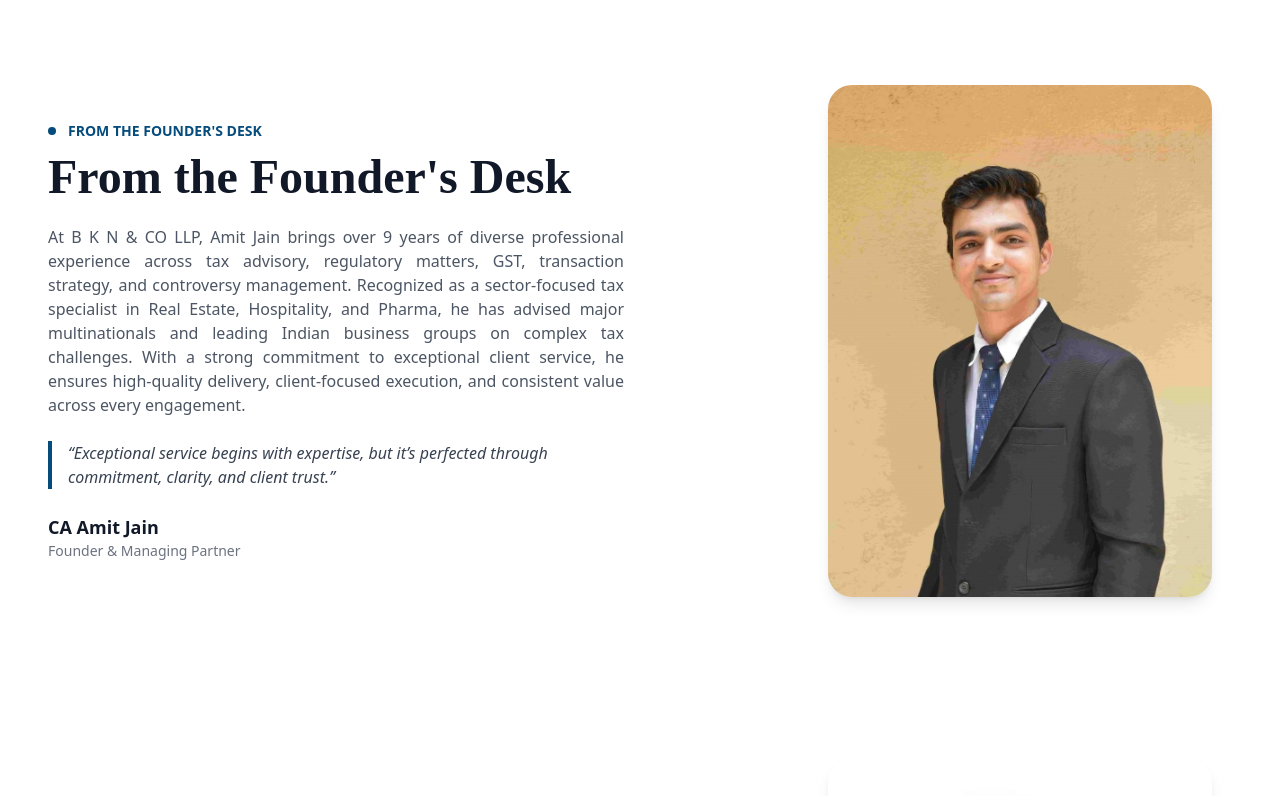
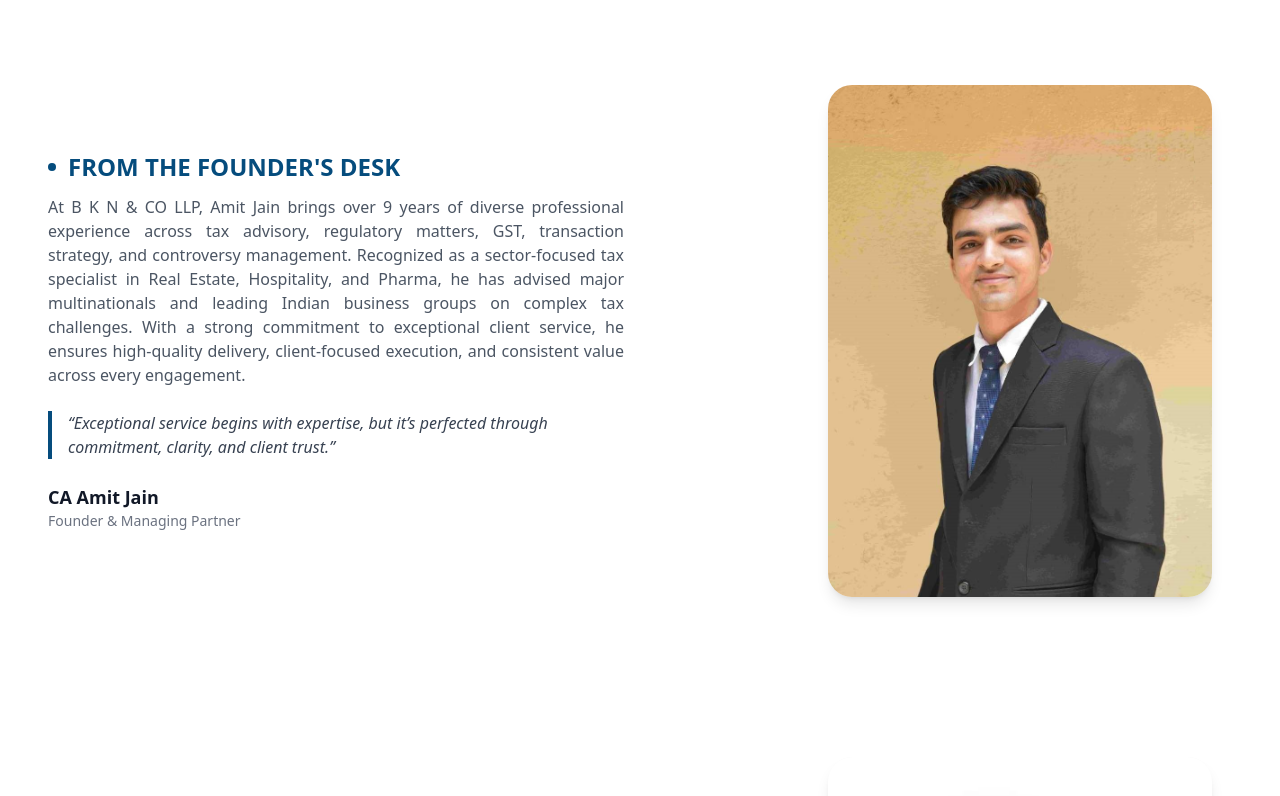
Before and after one commit to deepanshu452/BKNCO, a React (Vite) app: page / in a window 1280 px wide. Shown: the part 1220-2016 px from the top of the page. Built offline with nearby package versions, Linux system fonts and the light colour scheme; a web font is replaced by a local one.

Commit message:
founders desk done

```diff
--- a/src/components/FounderCard.jsx
+++ b/src/components/FounderCard.jsx
@@ -13,18 +13,18 @@
 
           {/* Left column: text */}
           <div>
-            <p className="text-sm text-brand-blue font-semibold mb-3 flex items-center gap-3">
+            <p className="text-2xl text-brand-blue font-semibold mb-3 flex items-center gap-3">
               <span className="inline-block w-2 h-2 bg-brand-blue rounded-full" />
               FROM THE FOUNDER&apos;S DESK
             </p>
 
-            <h2
+            {/* <h2
               id="founder-heading"
               className="text-4xl md:text-5xl font-serif font-bold text-gray-900 leading-tight mb-6"
               style={{ fontFamily: 'serif' }}
             >
               From the Founder&apos;s Desk
-            </h2>
+            </h2> */}
 
             <p className="text-base text-gray-600 mb-6 max-w-xl text-justify">
               {props.shortBio}
```
